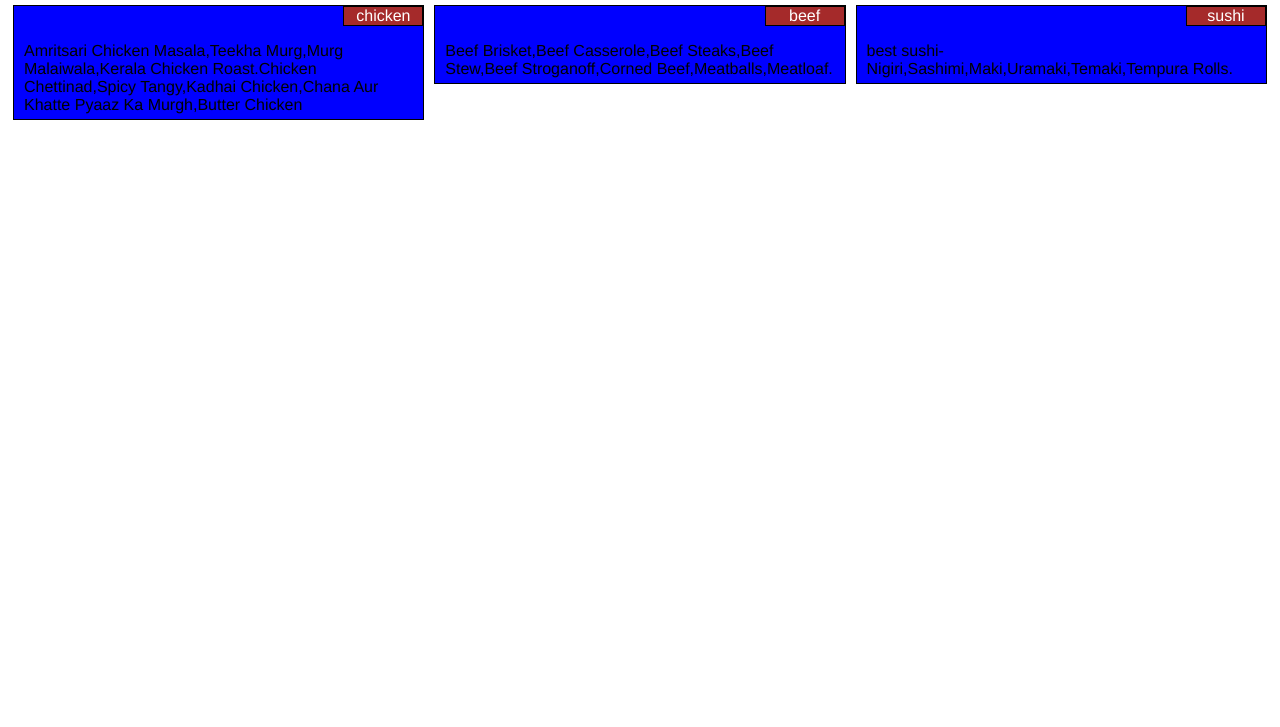
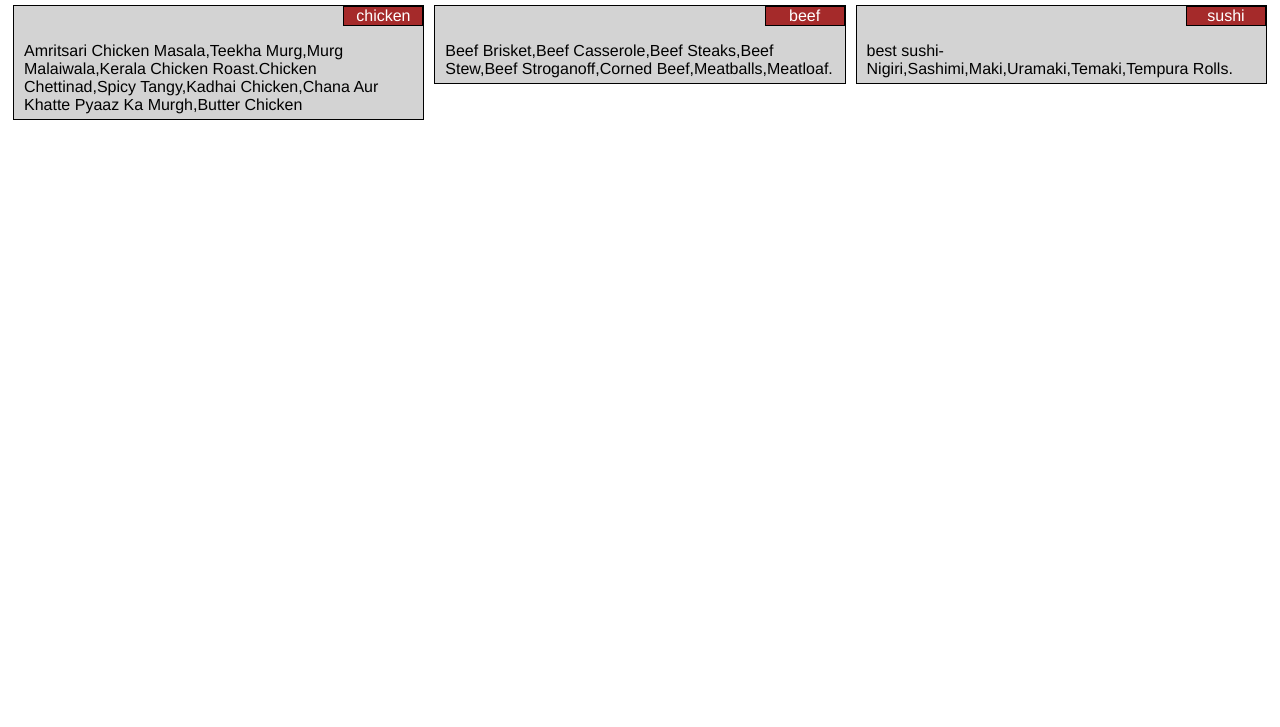
Before and after one commit to Akashmeena651/coursera.test, a plain HTML site: page mod-2_solution/mod_2-assignment.html in a window 1280 px wide. Shown: the part 73-800 px from the top of the page. Drawn offline with Linux system fonts and the light colour scheme.

Commit message:
Update STYLE.css

```diff
--- a/mod-2_solution/css/STYLE.css
+++ b/mod-2_solution/css/STYLE.css
@@ -10,7 +10,7 @@ h1 {
 }
 .s1 {
 
-	background-color:blue;
+	background-color:lightgray;
 	border:1px solid black;
 	padding-left:10px;
 	padding-bottom:5px;
@@ -20,7 +20,7 @@ h1 {
 }
 .s2 {
 
-	background-color:blue;
+	background-color:lightgray;
 	border:1px solid black;
 	padding-left:10px;
 	padding-bottom:5px;
@@ -28,7 +28,7 @@ h1 {
 }
 .s3 {
 
-	background-color:blue;
+	background-color:lightgray;
 	border:1px solid black;
 	padding-left:10px;
 	padding-bottom:5px;
```
